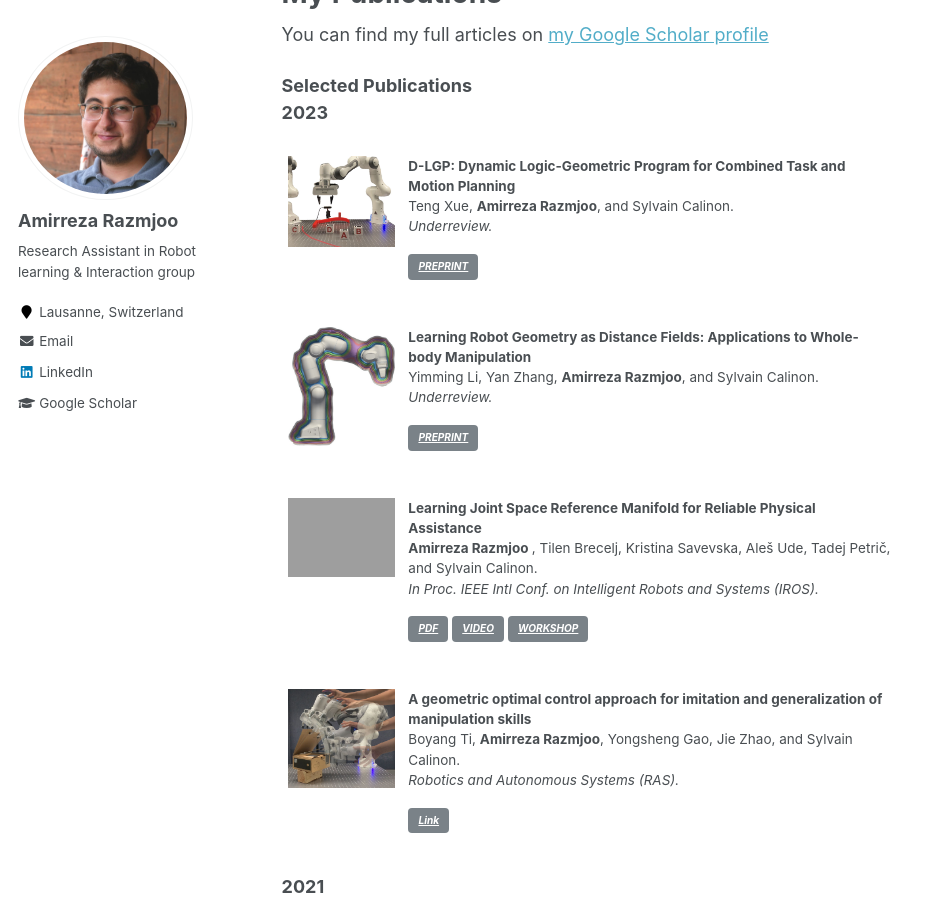
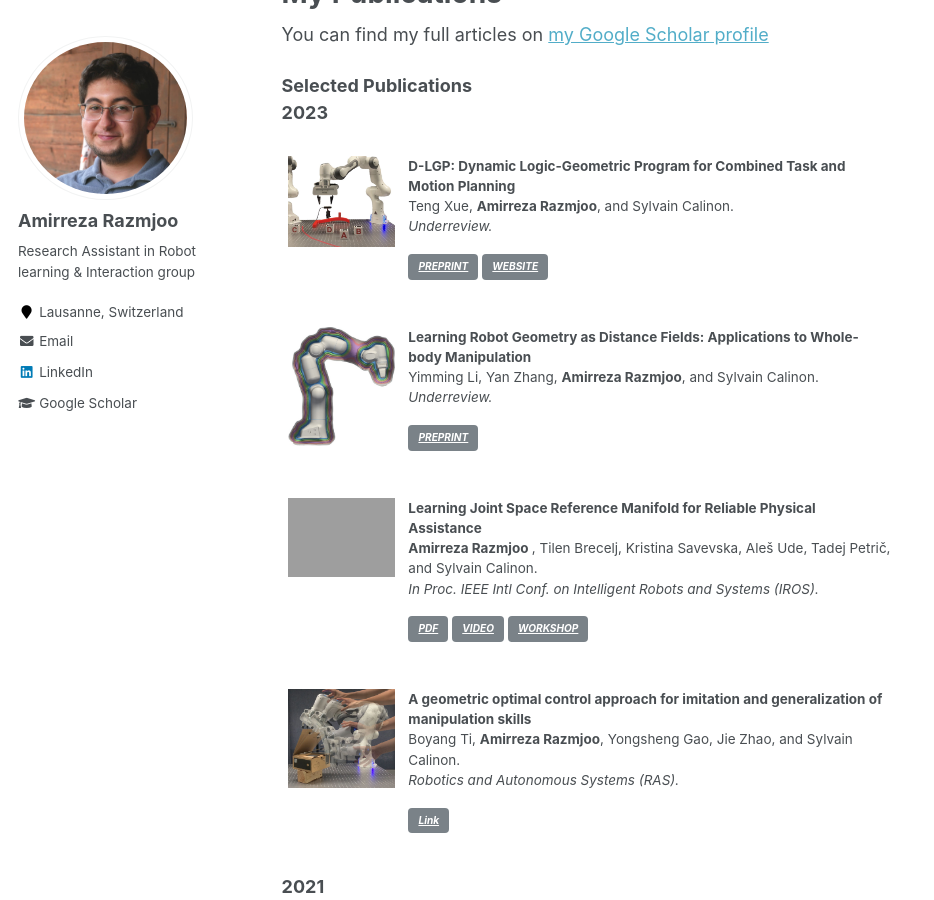
Before and after one commit to amirrazmjoo/amirrazmjoo.github.io, a Jekyll site: the page built from _pages/publications.md, in a window 1280 px wide and 900 px high, scrolled down 457 px. Shown: the whole window, without its empty margins (0-934 px from the left). Built offline with Jekyll 4.4.1, drawn with Linux system fonts in a browser that asks for light colours.

Commit message:
Teng's paper website is added

```diff
--- a/_pages/publications.md
+++ b/_pages/publications.md
@@ -17,7 +17,9 @@ Teng Xue, <strong>Amirreza Razmjoo</strong>, and Sylvain Calinon. <br>
 <i> Underreview.
 <br>
 <div class="links">
-    <a class="btn btn-info" href="https://arxiv.org/pdf/2312.02731.pdf" role="button" target="_blank"> PREPRINT </a> </div> </i>  </p> </td>
+    <a class="btn btn-info" href="https://arxiv.org/pdf/2312.02731.pdf" role="button" target="_blank"> PREPRINT </a>
+    <a class="btn btn-info" href="https://sites.google.com/view/dyn-lgp" role="button" target="_blank"> WEBSITE </a>
+    </div> </i>  </p> </td>
 </tr>
 </tbody>
 </table>
```
